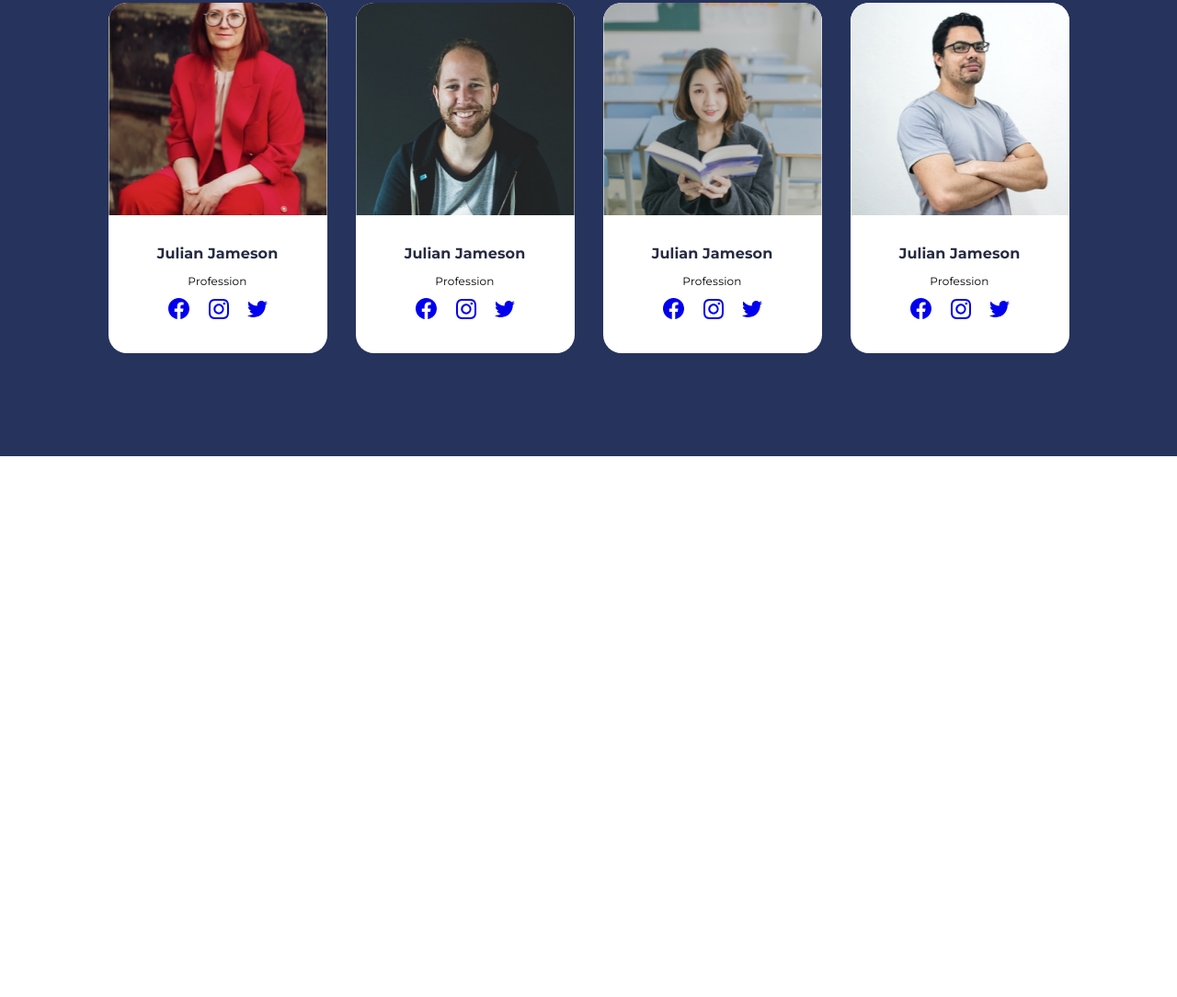
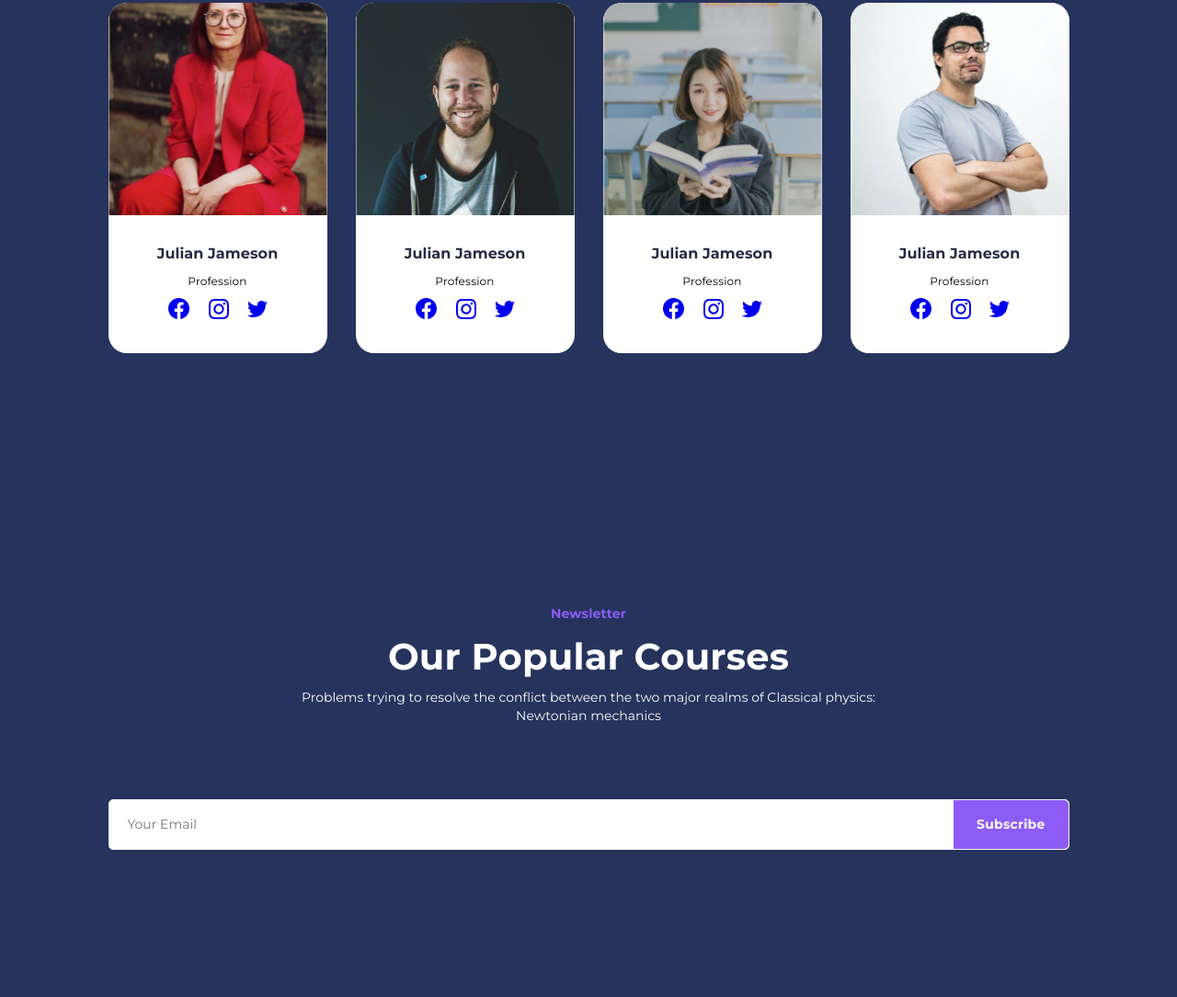
Before and after one commit to frontendoniyorbek/brendName, a plain HTML site: page index.html in a window 1280 px wide. Shown: the part 5066-6150 px from the top of the page at 92% size. Before the commit the page ends 5562 px from the top, so only its background shows below. Drawn offline with Linux system fonts and the light colour scheme.

Commit message:
add popular-courses

```diff
--- a/css/styles.css
+++ b/css/styles.css
@@ -689,3 +689,59 @@ p {
 .our-popular__social-link svg:hover {
 	color: var(--grey-color);
 }
+
+/* our-popular */
+.popular-courses {
+	padding-top: 160px;
+	padding-bottom: 160px;
+	display: flex;
+	flex-direction: column;
+	align-items: center;
+	justify-content: center;
+}
+
+.popular-courses__info {
+	max-width: 692px;
+	width: 100%;
+	text-align: center;
+	color: var(--white-color);
+	margin-bottom: 80px;
+}
+
+.popular-courses__title6 {
+	font-weight: 700;
+	font-size: 14px;
+	line-height: 1.7;
+	letter-spacing: 0.2px;
+	margin-bottom: 10px;
+	color: var(--violat-color);
+}
+
+.popular-courses__title {
+	font-weight: 700;
+	font-size: 40px;
+	margin-bottom: 10px;
+	line-height: 1.25;
+	letter-spacing: 0.2px;
+}
+
+.popular-courses__form {
+	width: 100%;
+	display: flex;
+	border: 1px solid #f9f9f9;
+	background-color: var(--white-color);
+	border-radius: 5px;
+}
+
+.popular-courses__form input {
+	width: 70%;
+	border-radius: 5px 0px 0px 5px;
+	border: 0px;
+	flex-grow: 1;
+	padding: 15px 20px;
+	color: var(--grey-color);
+}
+
+.popular-courses__form button {
+	border-radius: 0px 5px 5px 0px;
+}
--- a/index.html
+++ b/index.html
@@ -476,6 +476,21 @@
 							</li>
 						</ul>
 					</section>
+
+					<!-- Our Popular Courses -->
+					<section class="popular-courses">
+						<div class="popular-courses__info">
+							<h6 class="popular-courses__title6">Newsletter</h6>
+							<h2 class="popular-courses__title">Our Popular Courses</h2>
+							<p class="popular-courses__text">
+								Problems trying to resolve the conflict between the two major realms of Classical physics: Newtonian mechanics
+							</p>
+						</div>
+						<form action="https://echo.htmlacademy.ru" method="POST" class="popular-courses__form">
+							<input type="email" placeholder="Your Email" required name="Your Email" />
+							<button class="btn" type="submit">Subscribe</button>
+						</form>
+					</section>
 				</div>
 			</main>
 		</div>
```
